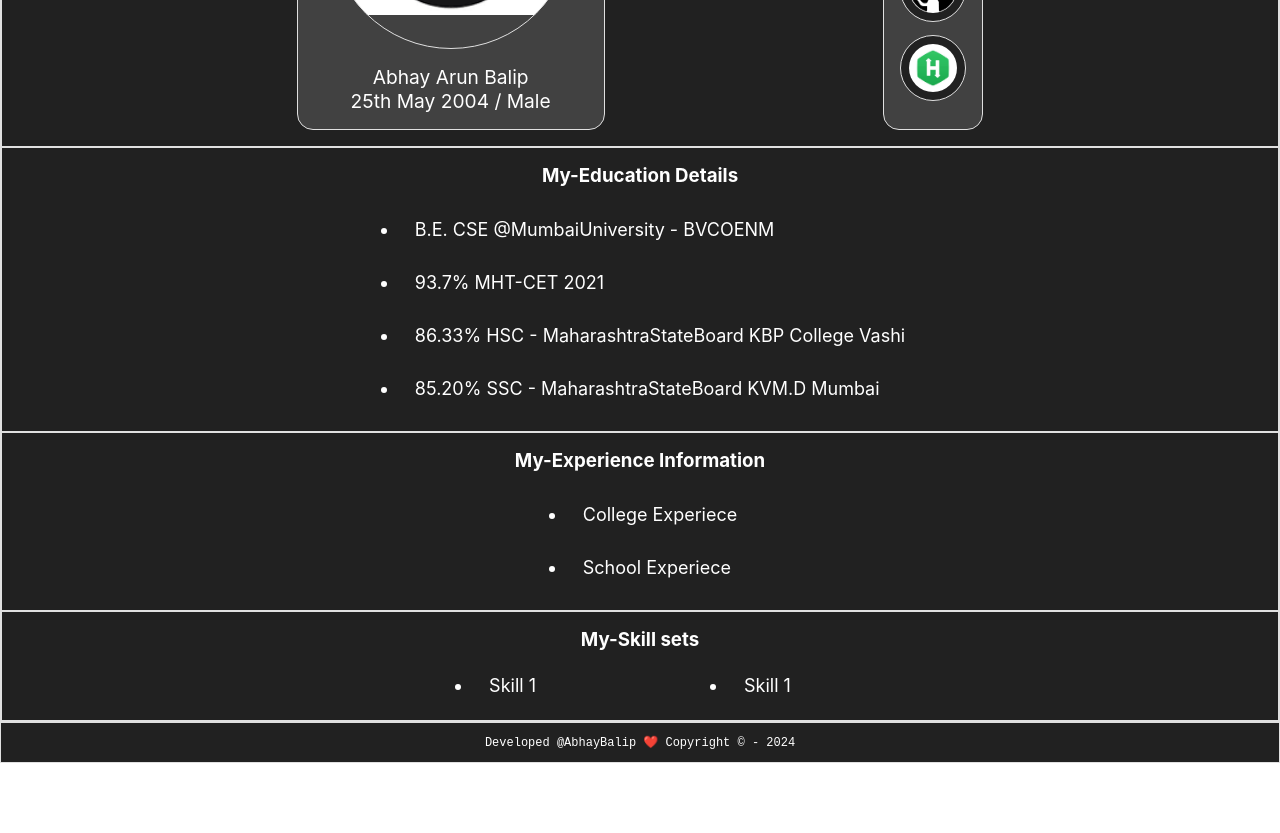
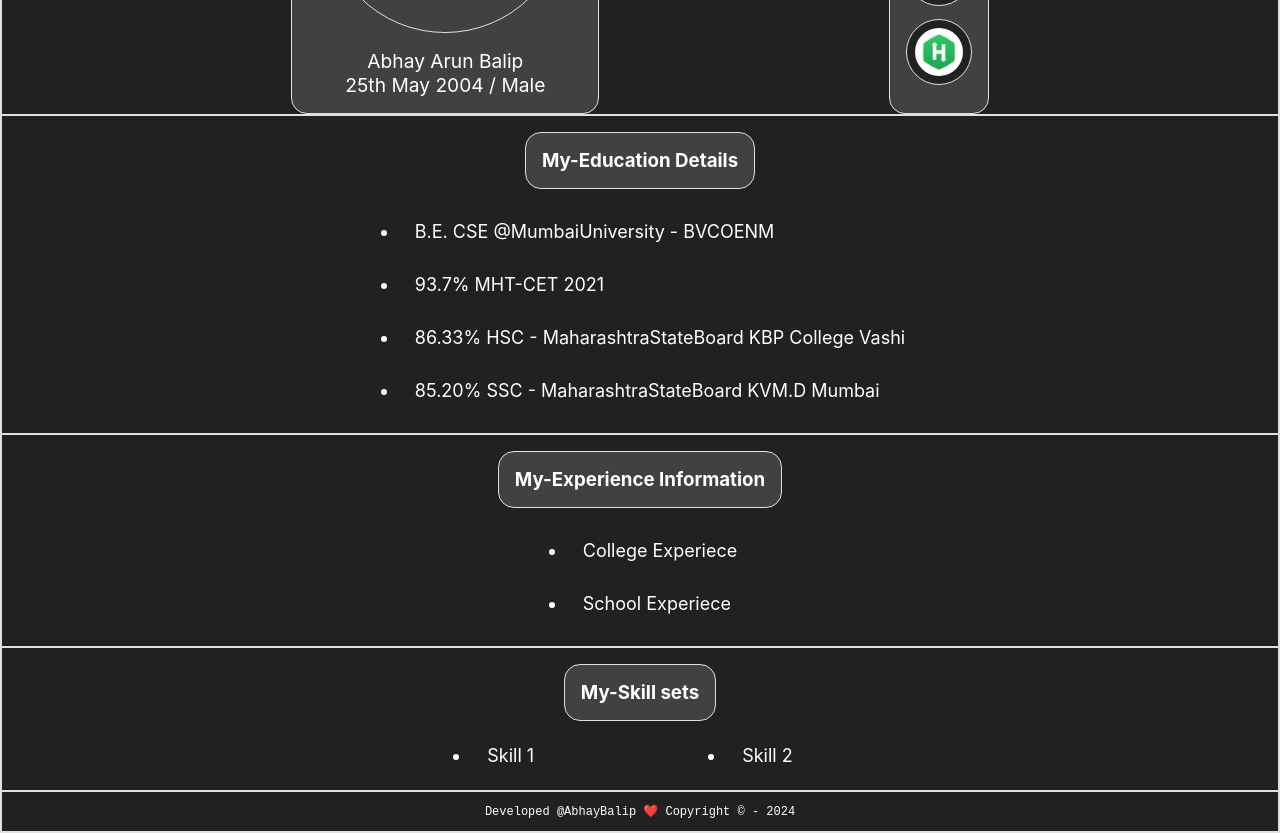
Before and after one commit to abhaybalip/portfolio-app, a React (Create React App) app: page / in a window 1280 px wide. Shown: the part 340-1173 px from the top of the page. Before the commit the page ends 1103 px from the top, so only its background shows below. Built offline with nearby package versions, Linux system fonts and the light colour scheme.

Commit message:
changes made

```diff
--- a/src/App.js
+++ b/src/App.js
@@ -13,9 +13,8 @@ export default class App extends React.Component {
     super()
   }
 
-  render() {
+  Header() {
     return (
-      <>
       <div id='app-header'>
         <h3>Welcome to My Portfolio ❤️</h3>
 
@@ -24,11 +23,32 @@ export default class App extends React.Component {
           <a href="#edu-body">Education</a>
           <a href="#exp-body">Experiece</a>
           <a href="#skill-body">Skills</a>
+          <a href="#">-Resume</a>
 
         </nav>
       </div>
+    )
+  }
+
+  Footer() {
+    return (
+      <div id='app-footer'>
+        <pre>
+          Developed @AbhayBalip ❤️ Copyright &copy; - {new Date().getFullYear()}
+        </pre>
+      </div>
+    )
+  }
+
+  render() {
+    return (
+      <div style={{
+        width: 'auto',
+      }}>
 
         <div id="app-body">
+
+          {this.Header()}
 
           {About()}
 
@@ -38,15 +58,11 @@ export default class App extends React.Component {
 
           {Skills()}
 
+          {this.Footer()}
+
         </div>
 
-
-        <div id='app-footer'>
-          <pre>
-            Developed @AbhayBalip ❤️ Copyright &copy; - {new Date().getFullYear()}
-          </pre>
       </div>
-      </>
     )
   }
 }
--- a/src/Asset/css-file/About.css
+++ b/src/Asset/css-file/About.css
@@ -1,7 +1,6 @@
 #about-body {
     font-size: larger;
 
-    padding: 1rem;
     display: flex;
     flex-direction: row;
     justify-content: space-evenly;
@@ -26,15 +25,16 @@
 
     background-image: url('../img-file/UserPhoto.jpg');
     background-repeat: no-repeat;
-    background-size:contain;
+    background-size: contain;
     background-position: center;
 
 }
 
-#user-link{
+#user-link {
     border: 1px solid black;
     padding: 1rem;
 }
+
 #link-img {
     height: 3rem;
     width: 3rem;
--- a/src/Asset/css-file/App.css
+++ b/src/Asset/css-file/App.css
@@ -1,21 +1,23 @@
 #app-header {
+    width: auto;
     border: 1px solid black;
     align-items: center;
     display: flex;
     justify-content: space-evenly;
 
     user-select: none;
-    overflow: scroll;
-
 
     background-color: #212121;
     border: 1px solid #e0e0e0;
     color: #FFFFFF;
+
+    overflow: scroll;
+    scroll-snap-type: y mandatory;
 }
 
 #app-header>h3 {
     padding: 1rem;
-background-color: #414141;
+    background-color: #414141;
     border: 1px solid #e0e0e0;
     border-radius: 1rem;
 
@@ -30,8 +32,6 @@ background-color: #414141;
     flex-direction: row;
     justify-content: space-evenly;
     align-items: center;
-
-    /* border: 1px solid red; */
 
     background-color: #212121;
     color: #FFFFFF;
@@ -54,22 +54,17 @@ background-color: #414141;
 
 }
 
-
-
-
 #app-body {
     user-select: none;
 
     color: #FFFFFF;
     background-color: #212121;
     border: 1px solid #e0e0e0;
-
-    overflow: hidden;
-
 }
 
 #app-footer {
-    font-size:small;
+    width: auto;
+    font-size: small;
     color: #FFFFFF;
     background-color: #212121;
     border: 1px solid #e0e0e0;
@@ -79,6 +74,4 @@ background-color: #414141;
     align-items: center;
 
     user-select: none;
-    overflow: hidden;
-
 }
--- a/src/Asset/css-file/Education.css
+++ b/src/Asset/css-file/Education.css
@@ -1,4 +1,4 @@
-#edu-body{
+#edu-body {
     border: 1px solid #e0e0e0;
 
     display: flex;
@@ -7,10 +7,10 @@
     align-items: center;
 }
 
-p{
+p {
     margin: 0px;
 }
 
-li{
+li {
     padding: 0.7rem;
 }
--- a/src/Asset/css-file/Empty.css
+++ b/src/Asset/css-file/Empty.css
@@ -1,3 +1,3 @@
-p{
+p {
     color: #313131;
 }
--- a/src/Asset/css-file/Skills.css
+++ b/src/Asset/css-file/Skills.css
@@ -1,4 +1,4 @@
-#skill-body{
+#skill-body {
     display: flex;
     flex-direction: column;
     justify-content: center;
--- a/src/Component/Education.js
+++ b/src/Component/Education.js
@@ -4,7 +4,14 @@ import '../Asset/css-file/Education.css'
 export function Education() {
     return (
         <div id='edu-body'>
-            <h3 style={{ margin: '1rem 0 0 0' }}>
+            <h3 style={{
+                margin: '1rem 0 0 0',
+                backgroundColor: '#414141',
+                border: '1px solid #e0e0e0',
+                color: '#FFFFFF',
+                padding: '01rem',
+                borderRadius: '1rem'
+            }}>
                 My-Education Details
             </h3>
             <p>
--- a/src/Component/Experiece.js
+++ b/src/Component/Experiece.js
@@ -5,7 +5,14 @@ import '../Asset/css-file/Experience.css'
 export function Experience() {
     return (
         <div id="exp-body">
-            <h3 style={{ margin: '1rem 0 0 0' }}>
+            <h3 style={{
+                margin: '1rem 0 0 0',
+                backgroundColor: '#414141',
+                border: '1px solid #e0e0e0',
+                color: '#FFFFFF',
+                padding: '01rem',
+                borderRadius: '1rem'
+            }}>
                 My-Experience Information
             </h3>
 
--- a/src/Component/Skills.js
+++ b/src/Component/Skills.js
@@ -4,7 +4,14 @@ import '../Asset/css-file/Skills.css'
 export function Skills() {
     return (
         <div id='skill-body'>
-            <h3 style={{ margin: '1rem 0 0 0' }}>
+            <h3 style={{
+                margin: '1rem 0 0 0',
+                backgroundColor: '#414141',
+                border: '1px solid #e0e0e0',
+                color: '#FFFFFF',
+                padding: '01rem',
+                borderRadius: '1rem'
+            }}>
                 My-Skill sets
             </h3>
 
@@ -29,7 +36,7 @@ export function Skills() {
                     margin: '0rem 0rem 0rem 5rem',
                     padding: '0.5rem',
                 }}>
-                    <li>Skill 1</li>
+                    <li>Skill 2</li>
 
                 </ul>
             </div>
```
Also changed, not shown: src/Asset/css-file/Experience.css (line endings or trailing spaces). Lines whose indentation alone changed are shown as unchanged.
